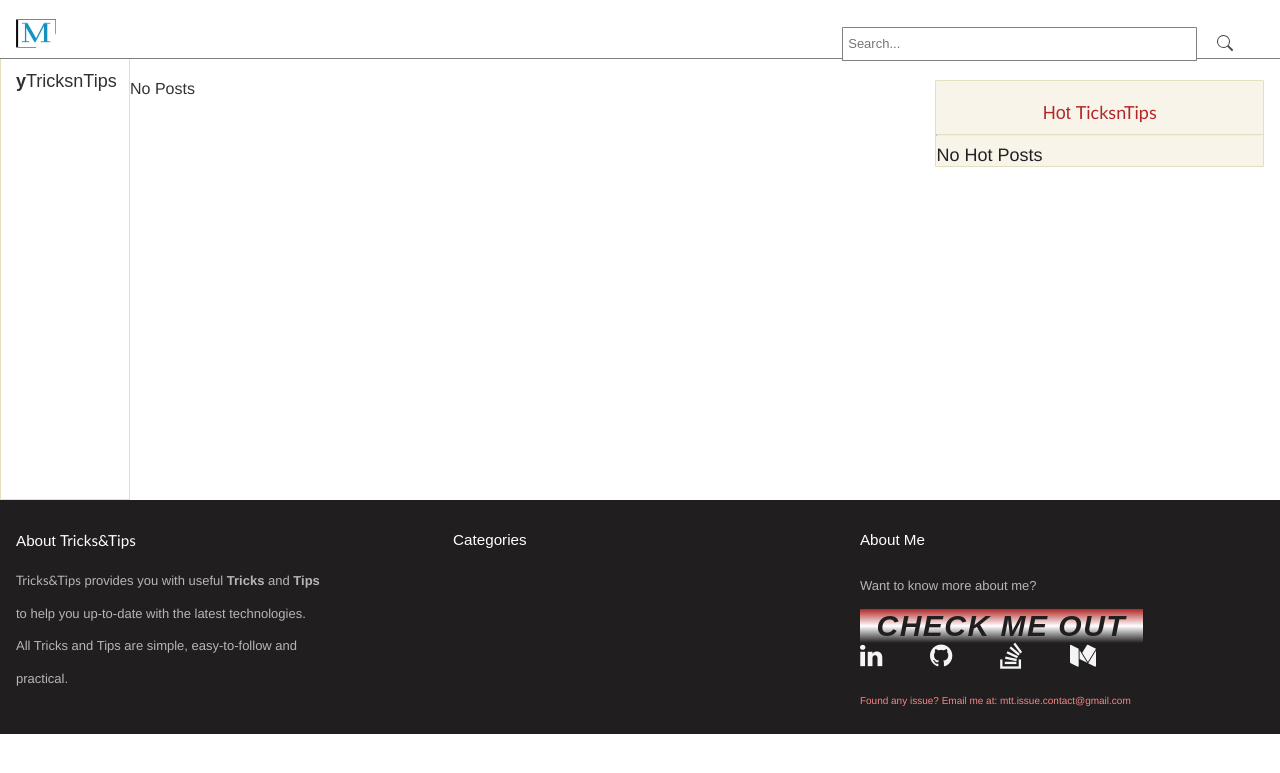
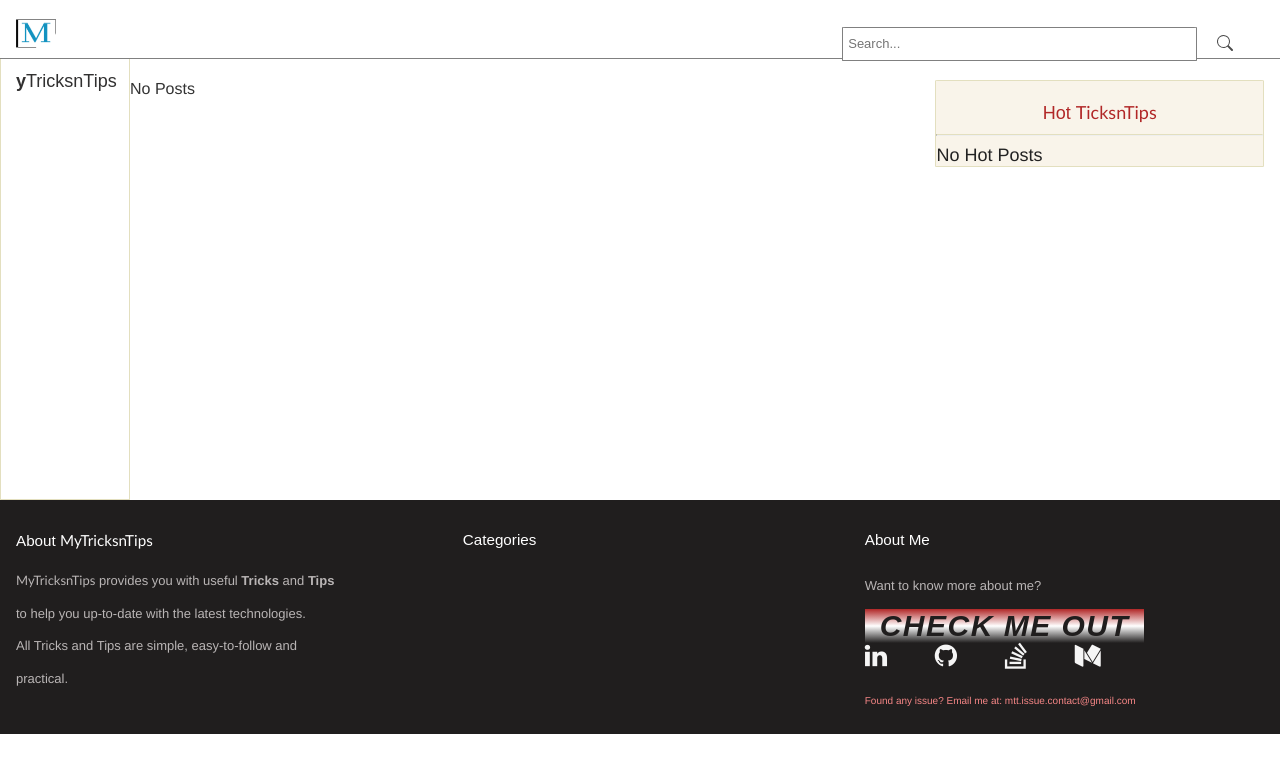
Before and after one commit to Eyongkevin/TricksTips-blog, a Django app: page / in a window 1280 px wide. Shown: the top 773 px of the page. Run offline with Django 3.2, Linux system fonts and the light colour scheme; data that the repository does not hold is empty; some libraries are stand-ins or nearby versions; some web fonts are replaced.

Commit message:
refact: change website name

```diff
--- a/templates/includes/footer.html
+++ b/templates/includes/footer.html
@@ -1,7 +1,7 @@
 <div class="footer-item footer-1">
-  <h3>About <span class="trickstips">Tricks&Tips</span></h3>
+  <h3>About <span class="trickstips">MyTricksnTips</span></h3>
   <p>
-    <span class="trickstips">Tricks&Tips</span> provides you with useful
+    <span class="trickstips">MyTricksnTips</span> provides you with useful
     <b>Tricks</b> and <b>Tips</b>
   </p>
   <p>to help you up-to-date with the latest technologies.</p>
```
